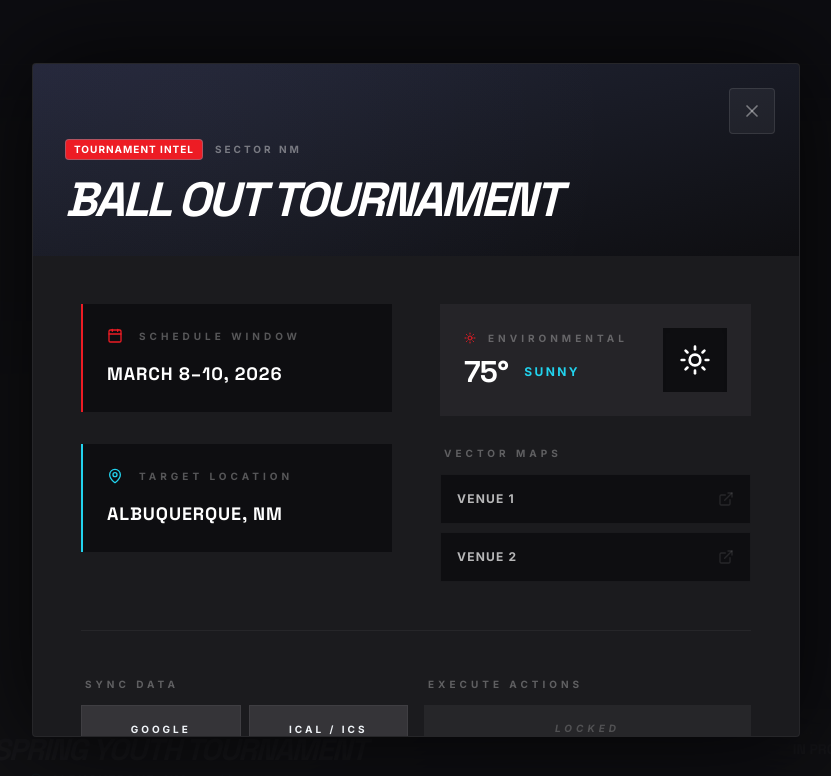
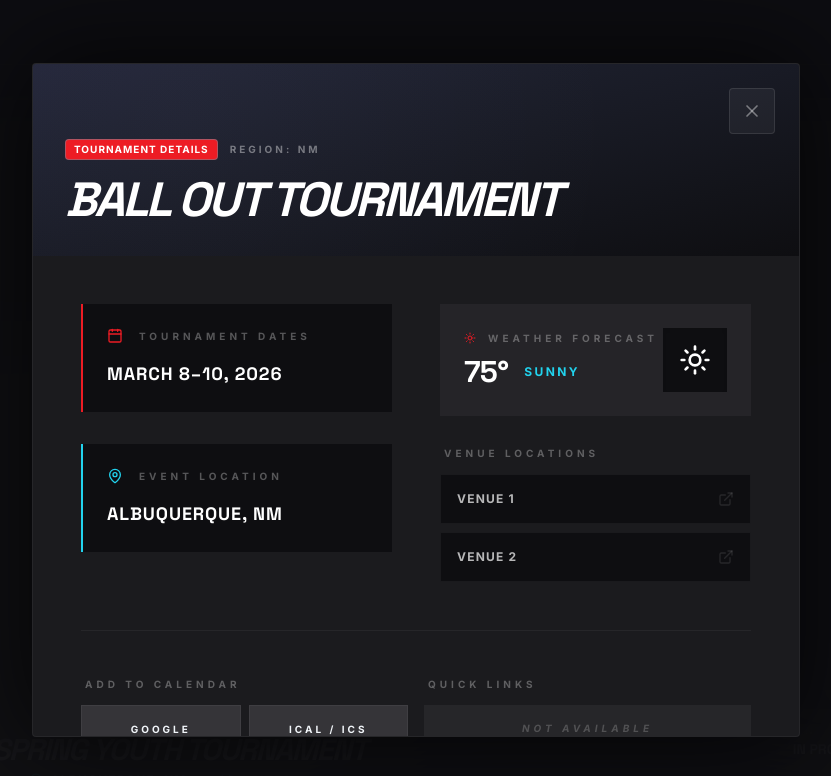
Before and after one commit to rayanthoney/season-schedule, a React (Vite) app: page / in a window 1280 px wide. Both pictures are taken after a click on the element 640 px from the left and 1158 px from the top of the page. Shown: the part 758-1534 px from the top of the page, without its empty margins (224-1055 px from the left). Built offline with nearby package versions, Linux system fonts and the light colour scheme; no server answers.

Commit message:
style: de-futurize UI terminology to be parent and coach friendly

```diff
--- a/src/ScheduleCard.tsx
+++ b/src/ScheduleCard.tsx
@@ -65,7 +65,7 @@ export const ScheduleCard: React.FC<{
             </div>
 
             {/* Kinetic Scanline */}
-            <div className="absolute bottom-0 left-0 w-full h-[1px] bg-v3-red opacity-0 group-hover:opacity-40 transition-opacity" />
+            <div className="absolute bottom-0 left-0 w-full h-px bg-v3-red opacity-0 group-hover:opacity-40 transition-opacity" />
         </div>
     );
 };
--- a/src/TournamentModal.tsx
+++ b/src/TournamentModal.tsx
@@ -68,9 +68,9 @@ const TournamentModalContent: React.FC<{ tournament: Tournament, onClose: () =>
                     <div className="absolute inset-0 p-8 flex flex-col justify-end">
                         <div className="inline-flex items-center gap-3 mb-4">
                             <div className="v3-badge bg-v3-blue text-v3-cyan border border-v3-cyan/30">
-                                TOURNAMENT INTEL
+                                TOURNAMENT DETAILS
                             </div>
-                            <span className="text-[10px] font-bold uppercase tracking-[.3em] text-white/40">Sector {tournament.location.split(',')[1]?.trim().toUpperCase() || 'NM'}</span>
+                            <span className="text-[10px] font-bold uppercase tracking-[.3em] text-white/40">Region: {tournament.location.split(',')[1]?.trim().toUpperCase() || 'NM'}</span>
                         </div>
                         <h2 className="text-4xl md:text-5xl font-black italic text-white uppercase tracking-tighter font-display leading-none">
                             {tournament.name}
@@ -93,7 +93,7 @@ const TournamentModalContent: React.FC<{ tournament: Tournament, onClose: () =>
                             <div className="bg-v3-surface-lowest p-6 border-l-2 border-v3-red">
                                 <div className="flex items-center gap-4 mb-4">
                                     <Calendar className="w-4 h-4 text-v3-red" />
-                                    <p className="text-[10px] font-bold uppercase tracking-[.4em] text-white/30 leading-none">SCHEDULE WINDOW</p>
+                                    <p className="text-[10px] font-bold uppercase tracking-[.4em] text-white/30 leading-none">TOURNAMENT DATES</p>
                                 </div>
                                 <p className="text-lg font-bold text-white uppercase tracking-wider font-display">{tournament.dates}</p>
                             </div>
@@ -101,7 +101,7 @@ const TournamentModalContent: React.FC<{ tournament: Tournament, onClose: () =>
                             <div className="bg-v3-surface-lowest p-6 border-l-2 border-v3-cyan">
                                 <div className="flex items-center gap-4 mb-4">
                                     <MapPin className="w-4 h-4 text-v3-cyan" />
-                                    <p className="text-[10px] font-bold uppercase tracking-[.4em] text-white/30 leading-none">TARGET LOCATION</p>
+                                    <p className="text-[10px] font-bold uppercase tracking-[.4em] text-white/30 leading-none">EVENT LOCATION</p>
                                 </div>
                                 <p className="text-lg font-bold text-white uppercase tracking-wider font-display">{tournament.location}</p>
                             </div>
@@ -110,7 +110,7 @@ const TournamentModalContent: React.FC<{ tournament: Tournament, onClose: () =>
                                 <div className="bg-v3-surface-highest/20 p-6 italic shadow-inner">
                                     <div className="flex items-center gap-4 mb-3">
                                         <Info className="w-4 h-4 text-white/20" />
-                                        <p className="text-[10px] font-bold uppercase tracking-[.4em] text-white/20 leading-none">MISSION NOTES</p>
+                                        <p className="text-[10px] font-bold uppercase tracking-[.4em] text-white/20 leading-none">TOURNAMENT NOTES</p>
                                     </div>
                                     <p className="text-sm text-white/50 leading-relaxed">{tournament.note}</p>
                                 </div>
@@ -124,7 +124,7 @@ const TournamentModalContent: React.FC<{ tournament: Tournament, onClose: () =>
                                 <div className="space-y-2">
                                     <p className="text-[10px] font-bold uppercase tracking-[.4em] text-white/30 flex items-center gap-3">
                                         <Sun className="w-3 h-3 text-v3-red" />
-                                        ENVIRONMENTAL
+                                        WEATHER FORECAST
                                     </p>
                                     {loadingWeather ? (
                                         <div className="h-8 w-32 bg-white/5 animate-pulse rounded-sm" />
@@ -134,7 +134,7 @@ const TournamentModalContent: React.FC<{ tournament: Tournament, onClose: () =>
                                             <span className="text-xs font-bold text-v3-cyan uppercase tracking-[.2em]">{weather.condition}</span>
                                         </div>
                                     ) : (
-                                        <span className="text-xs text-white/20 italic tracking-widest uppercase">SCANNING...</span>
+                                        <span className="text-xs text-white/20 italic tracking-widest uppercase">LOADING...</span>
                                     )}
                                 </div>
                                 <div className="p-4 bg-v3-surface-lowest group-hover:bg-v3-red transition-colors shadow-inner">
@@ -144,7 +144,7 @@ const TournamentModalContent: React.FC<{ tournament: Tournament, onClose: () =>
 
                             {/* Venue Telemetry */}
                             <div className="space-y-4">
-                                <p className="text-[10px] font-bold uppercase tracking-[.4em] text-white/30 leading-none ml-1">VECTOR MAPS</p>
+                                <p className="text-[10px] font-bold uppercase tracking-[.4em] text-white/30 leading-none ml-1">VENUE LOCATIONS</p>
                                 <div className="space-y-2">
                                     {tournament.venues && tournament.venues.length > 0 ? (
                                         tournament.venues.map((venue, idx) => (
@@ -168,7 +168,7 @@ const TournamentModalContent: React.FC<{ tournament: Tournament, onClose: () =>
                                             rel="noopener noreferrer"
                                             className="flex items-center justify-between p-4 bg-v3-surface-lowest hover:bg-white/5 border border-white/5 transition-all group"
                                         >
-                                            <span className="text-xs font-bold uppercase tracking-widest text-white/70 group-hover:text-v3-cyan">LOCATE ON GRID</span>
+                                            <span className="text-xs font-bold uppercase tracking-widest text-white/70 group-hover:text-v3-cyan">VIEW ON MAP</span>
                                             <ExternalLink className="w-4 h-4 text-white/10 group-hover:text-v3-cyan transition-colors" />
                                         </a>
                                     )}
@@ -180,7 +180,7 @@ const TournamentModalContent: React.FC<{ tournament: Tournament, onClose: () =>
                     {/* Action Matrix */}
                     <div className="grid grid-cols-1 md:grid-cols-2 gap-4 pt-12 border-t border-white/5">
                         <div className="flex flex-col gap-2">
-                            <p className="text-[10px] font-bold uppercase tracking-[.4em] text-white/30 leading-none mb-2 ml-1">SYNC DATA</p>
+                            <p className="text-[10px] font-bold uppercase tracking-[.4em] text-white/30 leading-none mb-2 ml-1">ADD TO CALENDAR</p>
                             <div className="flex gap-2">
                                 <a
                                     href={getGoogleCalendarLink(tournament)}
@@ -200,7 +200,7 @@ const TournamentModalContent: React.FC<{ tournament: Tournament, onClose: () =>
                         </div>
 
                         <div className="flex flex-col gap-2">
-                            <p className="text-[10px] font-bold uppercase tracking-[.4em] text-white/30 leading-none mb-2 ml-1">EXECUTE ACTIONS</p>
+                            <p className="text-[10px] font-bold uppercase tracking-[.4em] text-white/30 leading-none mb-2 ml-1">QUICK LINKS</p>
                             <div className="flex gap-2">
                                 {tournament.bracketUrl ? (
                                     <a
@@ -209,11 +209,11 @@ const TournamentModalContent: React.FC<{ tournament: Tournament, onClose: () =>
                                         rel="noopener noreferrer"
                                         className="flex-1 flex items-center justify-center p-4 bg-v3-red text-white text-[10px] font-bold uppercase tracking-[.4em] shadow-[0_0_20px_rgba(237,28,36,0.2)] hover:shadow-v3-red/40 transition-all"
                                     >
-                                        BRACKET FEED
+                                        TOURNAMENT BRACKET
                                     </a>
                                 ) : (
                                     <div className="flex-1 flex items-center justify-center p-4 bg-white/5 text-[10px] font-bold uppercase tracking-[0.4em] text-white/20 italic">
-                                        LOCKED
+                                        NOT AVAILABLE
                                     </div>
                                 )}
                                 {tournament.websiteUrl && (
@@ -223,7 +223,7 @@ const TournamentModalContent: React.FC<{ tournament: Tournament, onClose: () =>
                                         rel="noopener noreferrer"
                                         className="flex-1 flex items-center justify-center p-4 bg-v3-surface-lowest hover:bg-v3-blue text-[10px] font-bold uppercase tracking-[.4em] border border-white/10 transition-all"
                                     >
-                                        SECURE SITE
+                                        OFFICIAL WEBSITE
                                     </a>
                                 )}
                             </div>
```
